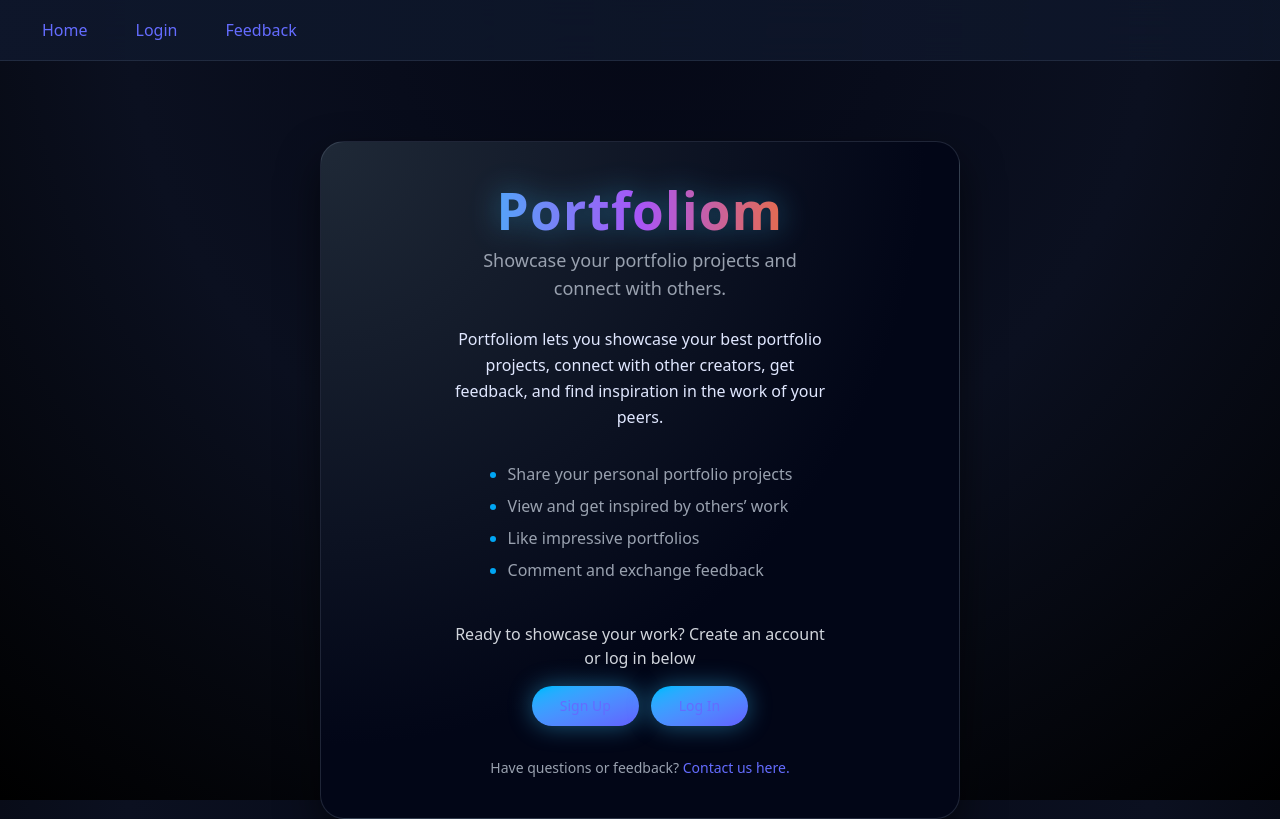
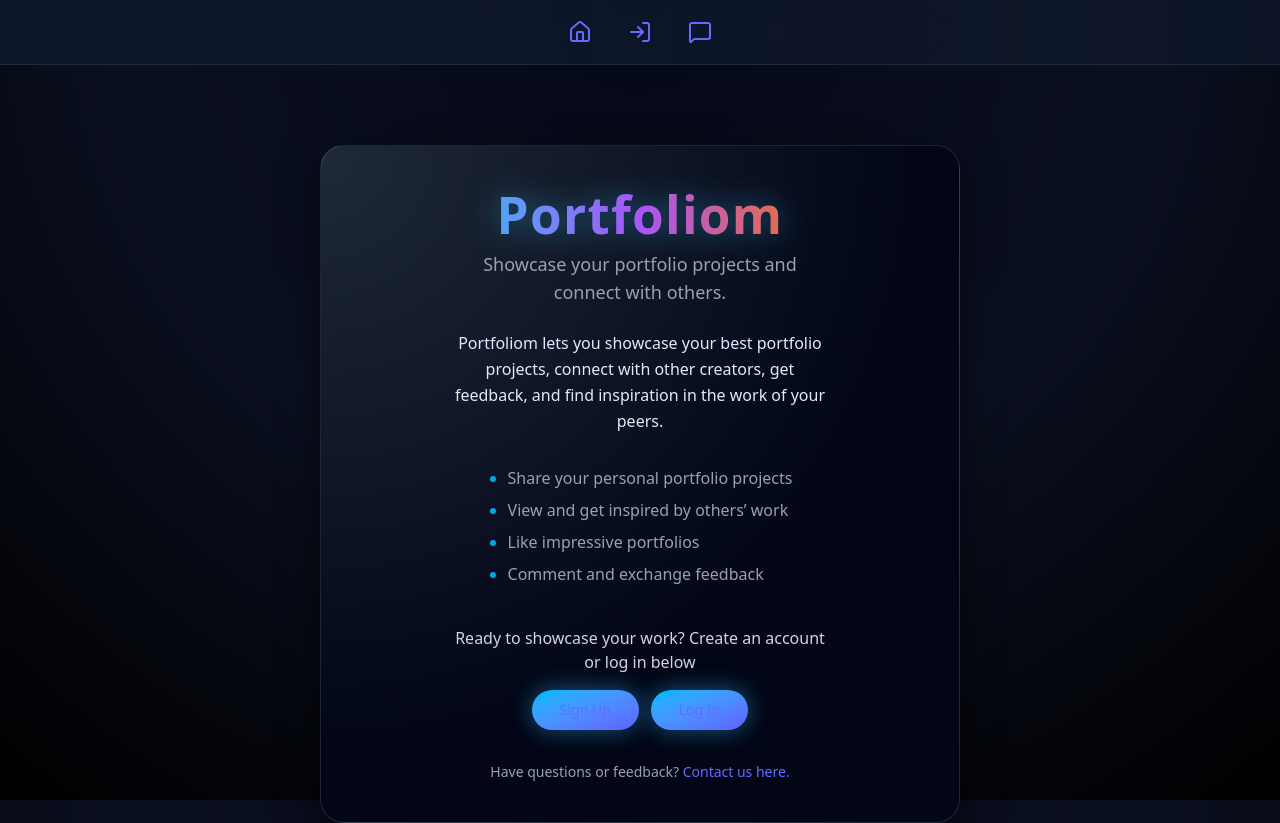
Before and after one commit to fareedom1/portfoliom, a React (Vite) app: page / in a window 1280 px wide. Built offline with nearby package versions, Linux system fonts and the light colour scheme.

Commit message:
Replace navbar text with icons and add comprehensive comments

```diff
--- a/package.json
+++ b/package.json
@@ -12,6 +12,7 @@
   "dependencies": {
     "@supabase/supabase-js": "^2.83.0",
     "@tailwindcss/vite": "^4.1.18",
+    "lucide-react": "^0.562.0",
     "react": "^19.2.0",
     "react-dom": "^19.2.0",
     "react-router-dom": "^7.9.6",
--- a/src/components/Navbar.jsx
+++ b/src/components/Navbar.jsx
@@ -2,54 +2,89 @@
 import { Link, useNavigate } from "react-router-dom";
 import { useEffect, useState } from "react";
 import supabase from "../supabase/client.js";
+// Import Lucide React icons for a modern, visual navbar
+import {
+  LayoutGrid,
+  User,
+  PlusSquare,
+  Images,
+  MessageSquare,
+  LogOut,
+  House,
+  LogIn
+} from "lucide-react";
 
 /**
- * Navbar with dynamic links depending on user login state.
+ * Navbar component
+ * Displays navigation links and handles user authentication state.
+ * Uses a sticky, backdrop-blur design to stay visible while scrolling.
  */
 export default function Navbar() {
   const [session, setSession] = useState(null);
   const navigate = useNavigate();
 
   useEffect(() => {
-    // Check session on mount
+    // Check for an active session immediately when the component mounts
     supabase.auth.getSession().then(({ data }) => setSession(data.session));
-    // Listen for changes in auth status
+
+    // Listen for changes in auth status (login, logout, token refresh)
     const { data: listener } = supabase.auth.onAuthStateChange((_event, session) => {
       setSession(session);
     });
+
+    // Clean up the subscription when the component unmounts
     return () => listener?.subscription.unsubscribe();
   }, []);
 
-  // Log out handler
+  /**
+   * Handles user logout.
+   * Signs out from Supabase, clears local session state, and redirects to home.
+   */
   async function handleLogout() {
     await supabase.auth.signOut();
     setSession(null);
     navigate("/");
   }
 
-  const navItemClasses = "text-gray-400 text-base font-medium px-3.5 py-1.5 rounded-full border-none bg-transparent cursor-pointer transition-all duration-200 hover:bg-teal-900/35 hover:text-gray-200 hover:-translate-y-px inline-block";
+  // Styling for navigation items (Icons)
+  // - text-gray-400: Default color for icons
+  // - p-2: Padding for touch targets
+  // - rounded-full: Circular hover effect
+  // - hover:bg-teal-900/35: Subtle background color on hover
+  // - hover:text-sky-400: Icon changes to sky blue on hover
+  // - hover:-translate-y-px: Slight upward movement for interactive feel
+  const navItemClasses = "text-gray-400 p-2 rounded-full border-none bg-transparent cursor-pointer transition-all duration-200 hover:bg-teal-900/35 hover:text-sky-400 hover:-translate-y-px inline-flex items-center justify-center";
 
   return (
+    // Navbar Container Styling:
+    // - w-screen: Full width
+    // - sticky top-0: Stays at the top of the viewport
+    // - backdrop-blur-lg: Frosted glass effect
+    // - bg-gradient-to-r: Subtle gradient background (Slate 900)
+    // - border-b: Bottom border for separation
     <nav className="w-screen sticky top-0 z-20 backdrop-blur-lg bg-gradient-to-r from-slate-900/95 to-slate-900/80 border-b border-slate-400/15 px-7 py-3 flex justify-between items-center">
-      <ul className="flex gap-5 list-none m-0 p-0">
+      <ul className="flex gap-5 list-none m-0 p-0 w-full justify-center">
+        {/* Conditional rendering: Show app links if logged in, public links otherwise */}
         {session ? (
           <>
-            <li><Link to="/feed" className={navItemClasses}>Feed</Link></li>
-            <li><Link to="/profile" className={navItemClasses}>Profile</Link></li>
-            <li><Link to="/create-post" className={navItemClasses}>Create Post</Link></li>
-            <li><Link to={`/my-posts/${session?.user?.id}`} className={navItemClasses}>My Posts</Link></li>
-            <li><Link to="/feedback" className={navItemClasses}>Feedback</Link></li>
+            {/* Authenticated User Links */}
+            <li><Link to="/feed" className={navItemClasses} title="Feed"><LayoutGrid size={24} /></Link></li>
+            <li><Link to="/profile" className={navItemClasses} title="Profile"><User size={24} /></Link></li>
+            <li><Link to="/create-post" className={navItemClasses} title="Create Post"><PlusSquare size={24} /></Link></li>
+            <li><Link to={`/my-posts/${session?.user?.id}`} className={navItemClasses} title="My Posts"><Images size={24} /></Link></li>
+            <li><Link to="/feedback" className={navItemClasses} title="Feedback"><MessageSquare size={24} /></Link></li>
             <li>
-              <button className={navItemClasses} onClick={handleLogout}>
-                Logout
+              <button className={navItemClasses} onClick={handleLogout} title="Logout">
+                <LogOut size={24} />
               </button>
             </li>
           </>
         ) : (
           <>
-            <li><Link to="/" className={navItemClasses}>Home</Link></li>
-            <li><Link to="/login" className={navItemClasses}>Login</Link></li>
-            <li><Link to="/feedback" className={navItemClasses}>Feedback</Link></li>
+            {/* Public/Guest Links */}
+            <li><Link to="/" className={navItemClasses} title="Home"><House size={24} /></Link></li>
+            <li><Link to="/login" className={navItemClasses} title="Login"><LogIn size={24} /></Link></li>
+            <li><Link to="/feedback" className={navItemClasses} title="Feedback"><MessageSquare size={24} /></Link></li>
           </>
         )}
       </ul>
```
Also changed, not shown: 1 other file (tests, documents, lock files or other folders).
